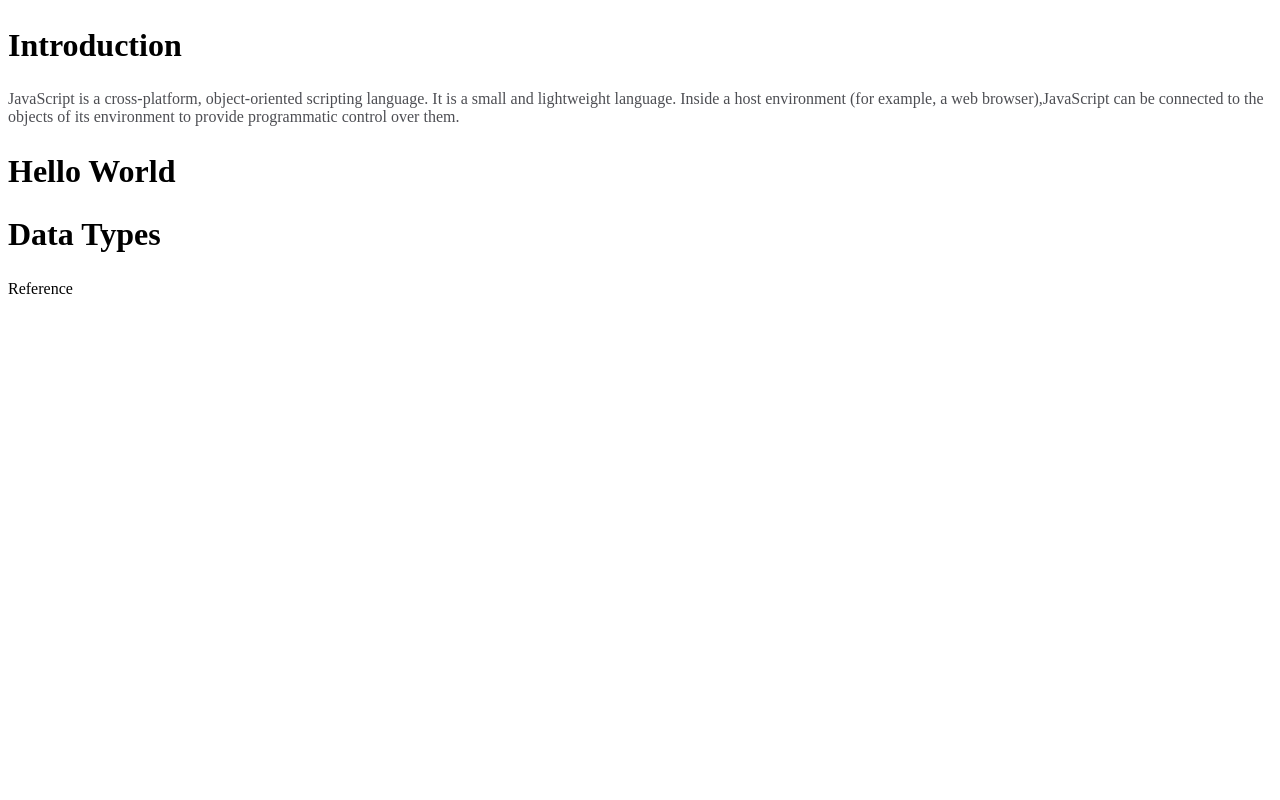
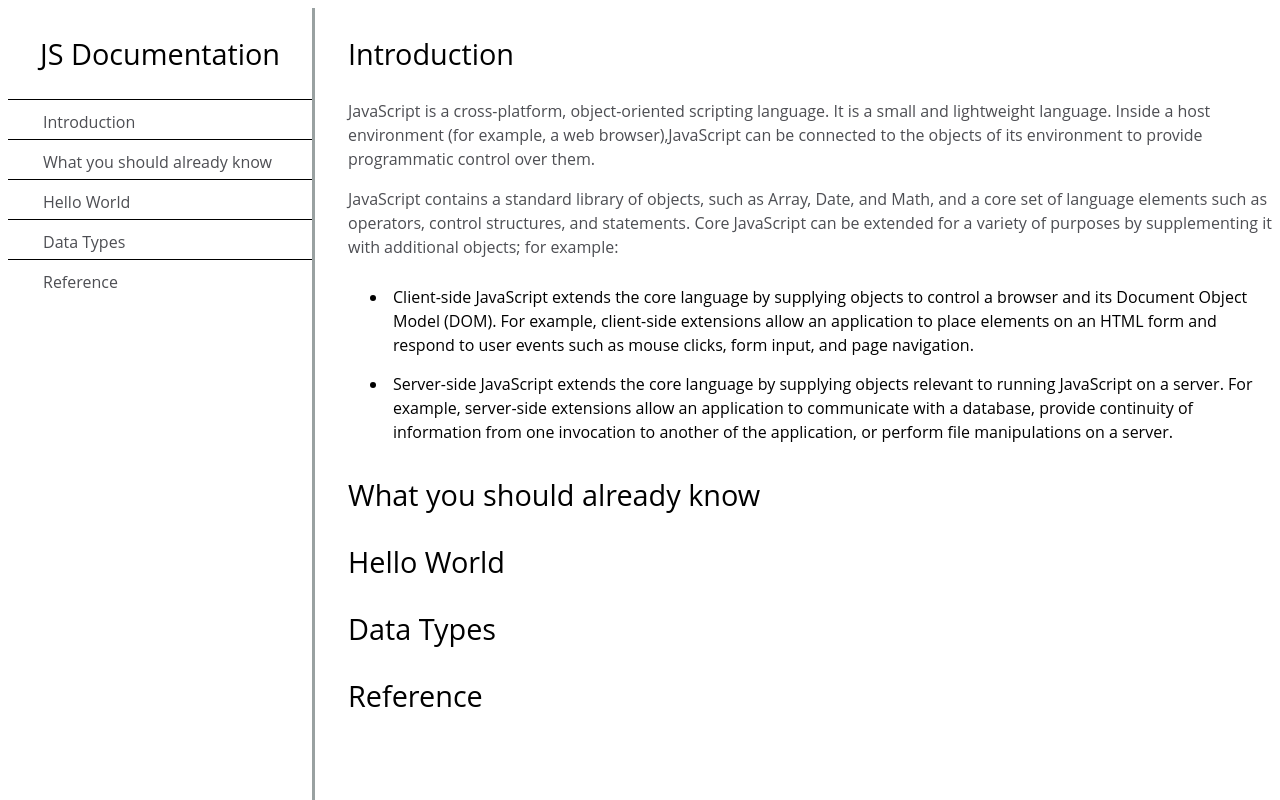
Before and after one commit to thomss23/fcc-projects, a plain HTML site: page documentation-page/index.html in a window 1280 px wide. Drawn offline with Linux system fonts and the light colour scheme.

Commit message:
setup layout

```diff
--- a/documentation-page/index.html
+++ b/documentation-page/index.html
@@ -7,14 +7,52 @@
     <link rel="stylesheet" href="styles.css">
 </head>
 <body>
+
+        <nav id="navbar">
+            <header><h1>JS Documentation</h1></header>
+            <ul>
+                <li><a href="#Introduction">Introduction</a></li>
+                <li><a href="#What-you-should-already-know">What you should already know</a></li>
+                <li><a href="#Hello-World">Hello World</a></li>
+                <li><a href="#Data-Types">Data Types</a></li>
+                <li><a href="#Reference">Reference</a></li>
+            </ul>
+        </nav>
+
         <main id="main-doc">
-
             <section id="Introduction" class="main-section">
                 <header><h1>Introduction</h1></header>
 
-            <p>JavaScript is a cross-platform, object-oriented scripting language. It is a small and lightweight language. Inside a host environment (for example, a web browser),JavaScript can be connected to the objects of its environment to provide programmatic control over them.
+                <article>
+                    <p>JavaScript is a cross-platform, object-oriented scripting language. It is a small and lightweight language. Inside a host environment
+                        (for example, a web browser),JavaScript can be connected to the objects of its environment to provide programmatic control over them.
                    </p>
+
+                   <p>JavaScript contains a standard library of objects, such as Array, Date, and Math, and a core set of language elements such as operators,
+                        control structures, and statements. Core JavaScript can be extended for a variety of purposes by supplementing it with additional objects; for example:</p>
+
+                   <ul>
+                       <li>
+                       Client-side JavaScript extends the core language by supplying objects to control a browser and its Document Object Model (DOM).
+                       For example, client-side extensions allow an application to place elements on an HTML form and respond to user events such as mouse clicks, form input, and page navigation.
+                       </li>
+
+                       <li>
+                       Server-side JavaScript extends the core language by supplying objects relevant to running JavaScript on a server. For example, server-side extensions allow an application to communicate with a database,
+                       provide continuity of information from one invocation to another of the application, or perform file manipulations on a server.
+                       </li>
+                   </ul>
+                </article>
+
             </section>
+
+            <section id="What-you-should-already-know" class="main-section">
+                <header><h1>What you should already know</h1></header>
+                <article>
+
+                </article>
+            </section class="main-section">
+
 
             <section id="Hello-World" class="main-section">
                 <header><h1>Hello World</h1></header>
@@ -26,9 +64,11 @@
             </section>
 
             <section id="Reference" class="main-section">
-            <header>Reference</header>
+                <header><h1>Reference</h1></header>
             </section>
 
         </main>
+
+
 </body>
 </html>
--- a/documentation-page/styles.css
+++ b/documentation-page/styles.css
@@ -1,12 +1,59 @@
 body {
     font-size: 16px;
+    line-height: 1.5;
+    font-family: 'Open Sans', Arial, sans-serif;
+    display: flex;
+    justify-content: flex-start;
 }
 
 h1 {
-    font-weight: bold;
-    font-size: 2em;
+    font-size: 1.8em;
+    font-weight: normal;
 }
 
 p {
     color: #4d4e53;
 }
+
+section {
+    margin-left: 50px;;
+}
+
+li {
+    padding: 10px 10px 5px 5px;
+}
+
+#navbar li {
+    list-style: none;
+    border-top: 1px solid;
+}
+
+#navbar a {
+    padding: 10px 30px;
+    color: #4d4e53;
+    text-decoration: none;
+    cursor: pointer;
+}
+
+#navbar {
+    position: fixed;
+    min-width: 290px;
+    height: 100%;
+    border-right: solid;
+    border-color: rgba(0, 22, 22, 0.4);
+}
+
+
+#navbar header {
+    text-align: center;
+}
+
+#navbar ul {
+    padding: 0; /* Remove default padding */
+    margin: 0; /* Remove default margin */
+}
+
+#main-doc {
+    margin-left: 290px; /* Width of the fixed navbar */
+    width: calc(100% - 290px); /* Width of the viewport minus the fixed navbar's width */
+}
```
Lines whose indentation alone changed are shown as unchanged.
